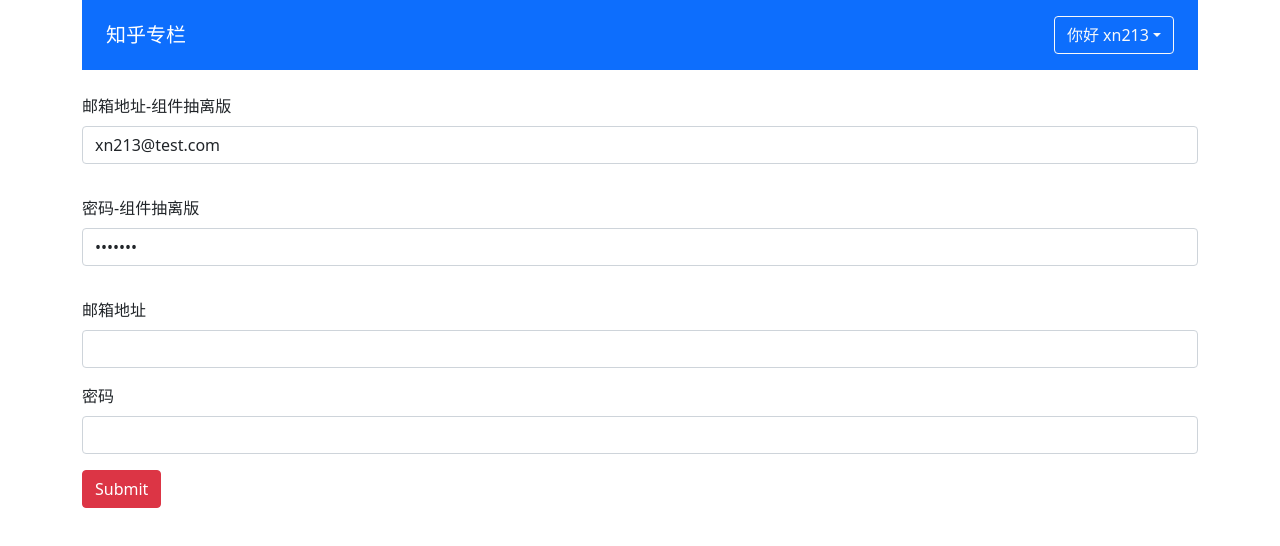
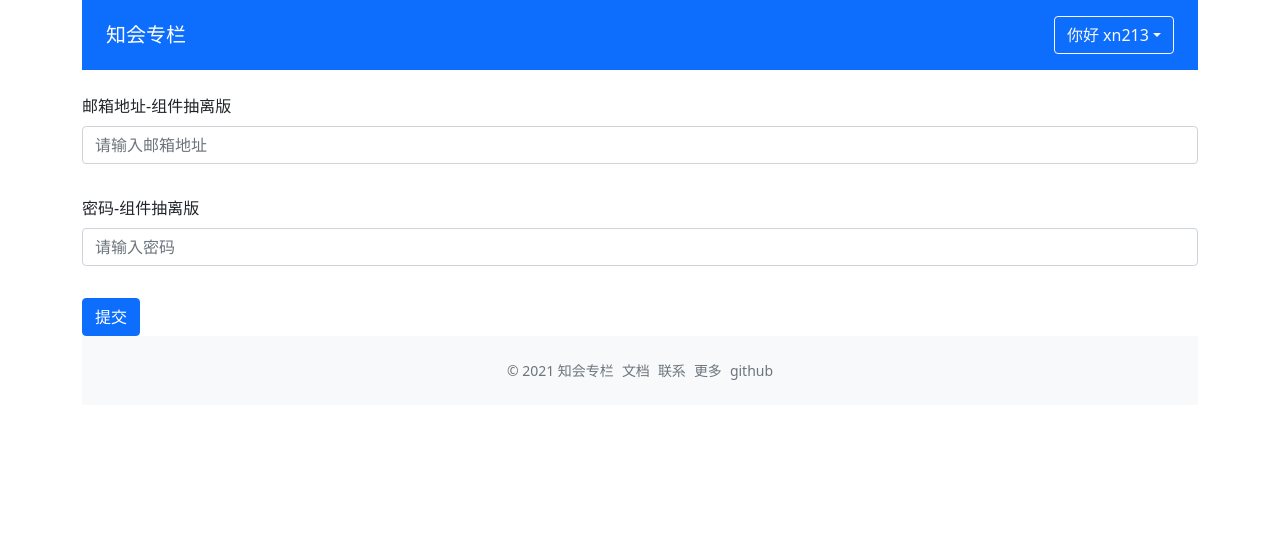
Before and after one commit to xn213/zhihui-vue3, a Vue app: page /login in a window 1280 px wide. Shown: the top 546 px of the page. Built offline with nearby package versions, Linux system fonts and the light colour scheme.

Commit message:
feat(vue-router):useRoute/r 路由的使用

```diff
--- a/package.json
+++ b/package.json
@@ -14,6 +14,7 @@
     "markdown-it": "^12.0.4",
     "mitt": "^2.1.0",
     "vue": "^3.0.0",
+    "vue-router": "^4.0.5",
     "vuex": "^3.6.2"
   },
   "devDependencies": {
--- a/src/App.vue
+++ b/src/App.vue
@@ -1,7 +1,20 @@
 <template>
   <div class="container">
     <global-header :user="currentUser"></global-header>
-    <validate-form @form-submit="onFormSubmit">
+    <router-view></router-view>
+    <footer class="text-center py-4 text-secondary bg-light mt-6">
+      <small>
+        <ul class="list-inline mb-0">
+          <li class="list-inline-item mb-0">© 2021 知会专栏</li>
+          <li class="list-inline-item mb-0">文档</li>
+          <li class="list-inline-item mb-0">联系</li>
+          <li class="list-inline-item mb-0">更多</li>
+          <li class="list-inline-item mb-0">github</li>
+        </ul>
+      </small>
+    </footer>
+
+    <!-- <validate-form @form-submit="onFormSubmit">
       <div class="mb-3">
         <label for="inputEmail" class="form-label">邮箱地址-组件抽离版</label>
         <validate-input :rules="emailRules"
@@ -34,7 +47,7 @@
       <template #submit>
         <span class="btn btn-danger">Submit</span>
       </template>
-    </validate-form>
+    </validate-form> -->
     <!-- <column-list :list="list"></column-list> -->
   </div>
 </template>
@@ -44,8 +57,8 @@ import { defineComponent, reactive, ref } from 'vue'
 import 'bootstrap/dist/css/bootstrap.min.css'
 // import ColumnList from './components/ColumnList.vue'
 import GlobalHeader, { UserProps } from './components/GlobalHeader.vue'
-import ValidateInput, { RulesProp } from './components/ValidateInput.vue'
-import ValidateForm from './components/ValidateForm.vue'
+import { RulesProp } from './components/ValidateInput.vue'
+// import ValidateForm from './components/ValidateForm.vue'
 import { testData } from './const/testData'
 import { EMAIL_REGEX } from './utils/regex'
 const currentUser: UserProps = {
@@ -58,9 +71,9 @@ export default defineComponent({
   name: 'App',
   components: {
     // ColumnList,
-    GlobalHeader,
-    ValidateInput,
-    ValidateForm
+    // ValidateInput,
+    // ValidateForm,
+    GlobalHeader
   },
   setup () {
     const inputRef = ref<any>()
@@ -68,7 +81,7 @@ export default defineComponent({
     const emailRules: RulesProp = [
       { type: 'required', message: '电子邮箱地址不能为空' },
       { type: 'email', message: '请输入正确的电子邮箱格式' },
-      { type: 'range', message: '邮箱长度应大于5 小于15' }
+      { type: 'range', message: '邮箱长度应大于6 小于16' }
     ]
     const passwordVal = ref('abccccc')
     const passwordRules: RulesProp = [
--- a/src/components/ColumnList.vue
+++ b/src/components/ColumnList.vue
@@ -6,7 +6,7 @@
           <img class="rounded-circle border border-light w25 my-3" :src="column.avatar" :alt="column.title"/>
           <h5 class="card-title">{{ column.title }}</h5>
           <p class="card-text text-left">{{ column.description }}</p>
-          <a class="btn btn-outline-primary" href="#">进入专栏</a>
+          <router-link :to="{name: 'column', params: {id: column.id}}" class="btn btn-outline-primary" href="#">进入专栏</router-link>
         </div>
       </div>
     </div>
--- a/src/components/GlobalHeader.vue
+++ b/src/components/GlobalHeader.vue
@@ -1,7 +1,7 @@
 <template>
   <div class='global-header'>
     <nav class="navbar navbar-dark bg-primary justify-content-between mb-4 px-4">
-      <a href="#" class="navbar-brand">知乎专栏</a>
+      <a href="#" class="navbar-brand">知会专栏</a>
       <ul v-if="!user.isLogin" class="list-inline mb-0">
         <li class="list-inline-item"><a href="#" class="btn btn-outline-light my-2">登录</a></li>
         <li class="list-inline-item"><a href="#" class="btn btn-outline-light my-2">注册</a></li>
--- a/src/components/ValidateInput.vue
+++ b/src/components/ValidateInput.vue
@@ -49,7 +49,7 @@ export default defineComponent({
               passed = EMAIL_REGEX.test(inputRef.val)
               break
             case 'range':
-              passed = (inputRef.val.trim().length >= 5 && inputRef.val.trim().length <= 15)
+              passed = (inputRef.val.trim().length >= 6 && inputRef.val.trim().length <= 16)
               break
             default:
               break
--- a/src/main.ts
+++ b/src/main.ts
@@ -1,4 +1,32 @@
 import { createApp } from 'vue'
+import { createRouter, createWebHistory } from 'vue-router'
+import Home from './pages/Home.vue'
+import Login from './pages/Login.vue'
+import ColumnDetail from './pages/ColumnDetail.vue'
 import App from './App.vue'
 
-createApp(App).mount('#app')
+const routerHistory = createWebHistory()
+const router = createRouter({
+  history: routerHistory,
+  routes: [
+    {
+      path: '/',
+      name: 'home',
+      component: Home
+    },
+    {
+      path: '/login',
+      name: 'login',
+      component: Login
+    },
+    {
+      path: '/column/:id',
+      name: 'column',
+      component: ColumnDetail
+    }
+  ]
+})
+
+const app = createApp(App)
+app.use(router)
+app.mount('#app')
--- /dev/null
+++ b/src/pages/ColumnDetail.vue
@@ -0,0 +1,20 @@
+<template>
+  <div class='column-detail'>
+    column-detail
+  </div>
+</template>
+
+<script lang="ts">
+import { defineComponent } from 'vue'
+import { useRoute } from 'vue-router'
+export default defineComponent({
+  name: 'ColumnDetail',
+  props: {},
+  setup () {
+    const route = useRoute()
+    return {
+      route
+    }
+  }
+})
+</script>
--- /dev/null
+++ b/src/pages/Home.vue
@@ -0,0 +1,22 @@
+<template>
+  <div class='home'>
+    <column-list :list="testData" />
+  </div>
+</template>
+
+<script lang="ts">
+import { defineComponent } from 'vue'
+import ColumnList from '../components/ColumnList.vue'
+import { testData } from '../const/testData'
+export default defineComponent({
+  name: 'Home',
+  components: {
+    ColumnList
+  },
+  setup () {
+    return {
+      testData
+    }
+  }
+})
+</script>
--- /dev/null
+++ b/src/pages/Login.vue
@@ -0,0 +1,63 @@
+<template>
+  <div class='login'>
+    <validate-form @form-submit="onFormSubmit">
+      <div class="mb-3">
+        <label for="inputEmail" class="form-label">邮箱地址-组件抽离版</label>
+        <validate-input :rules="emailRules"
+                        v-model="emailVal"
+                        placeholder="请输入邮箱地址"
+                        type="text"
+                        ref="inputRef"/>
+      </div>
+      <div class="mb-3">
+        <label for="inputPassword" class="form-label">密码-组件抽离版</label>
+        <validate-input placeholder="请输入密码"
+                        type="password"
+                        v-model="passwordVal"
+                        :rules="passwordRules"/>
+      </div>
+    </validate-form>
+  </div>
+</template>
+
+<script lang="ts">
+import { defineComponent, ref } from 'vue'
+import { useRouter } from 'vue-router'
+import ValidateInput, { RulesProp } from '../components/ValidateInput.vue'
+import ValidateForm from '../components/ValidateForm.vue'
+export default defineComponent({
+  name: 'Login',
+  props: {},
+  components: {
+    ValidateInput,
+    ValidateForm
+  },
+  setup () {
+    const router = useRouter()
+    const emailVal = ref('')
+    const emailRules: RulesProp = [
+      { type: 'required', message: '电子邮箱地址不能为空' },
+      { type: 'email', message: '请输入正确的电子邮箱格式' },
+      { type: 'range', message: '邮箱长度应大于6 小于16' }
+    ]
+    const passwordVal = ref('')
+    const passwordRules: RulesProp = [
+      { type: 'required', message: '密码不能为空' },
+      { type: 'range', message: '密码长度应大于6 小于16' }
+    ]
+    const onFormSubmit = (result: boolean) => {
+      if (result) {
+        // router.push('/column')
+        router.push({ name: 'column', params: { id: 1 } })
+      }
+    }
+    return {
+      emailVal,
+      emailRules,
+      passwordVal,
+      passwordRules,
+      onFormSubmit
+    }
+  }
+})
+</script>
```
Also changed, not shown: 1 other file (tests, documents, lock files or other folders).
